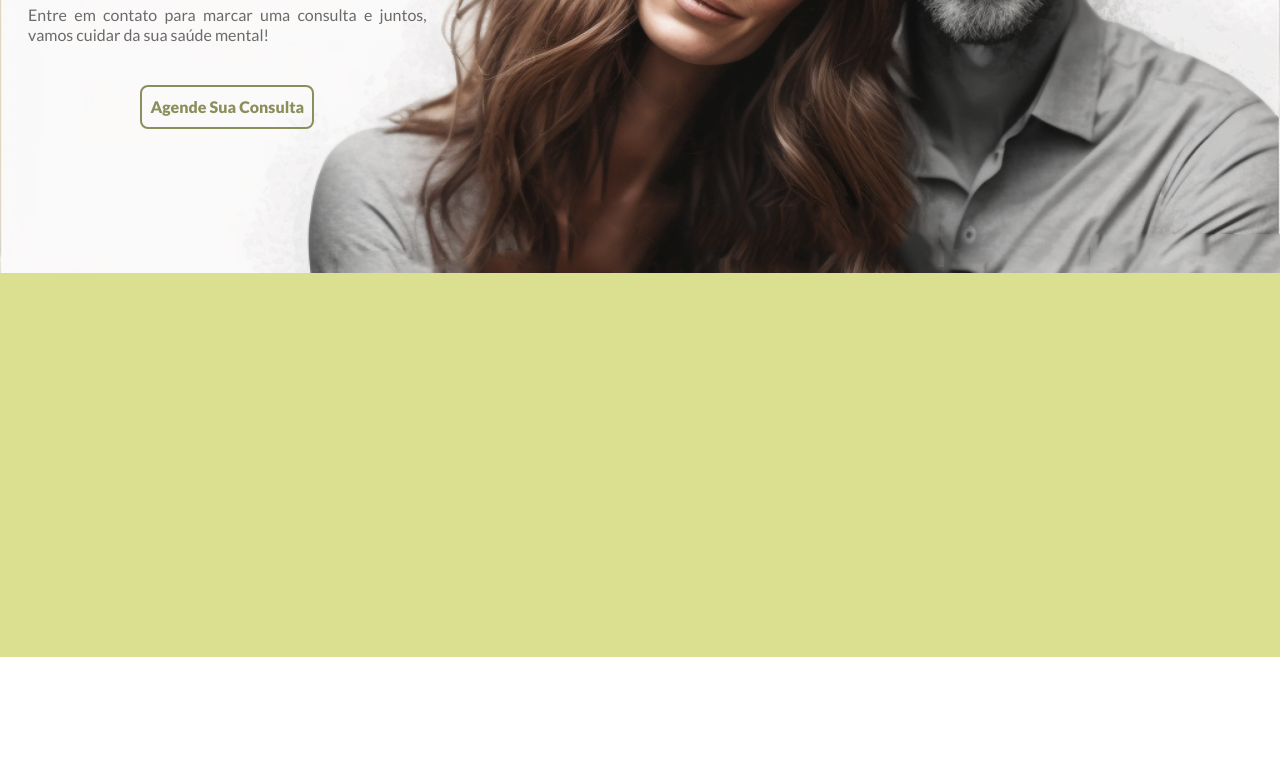
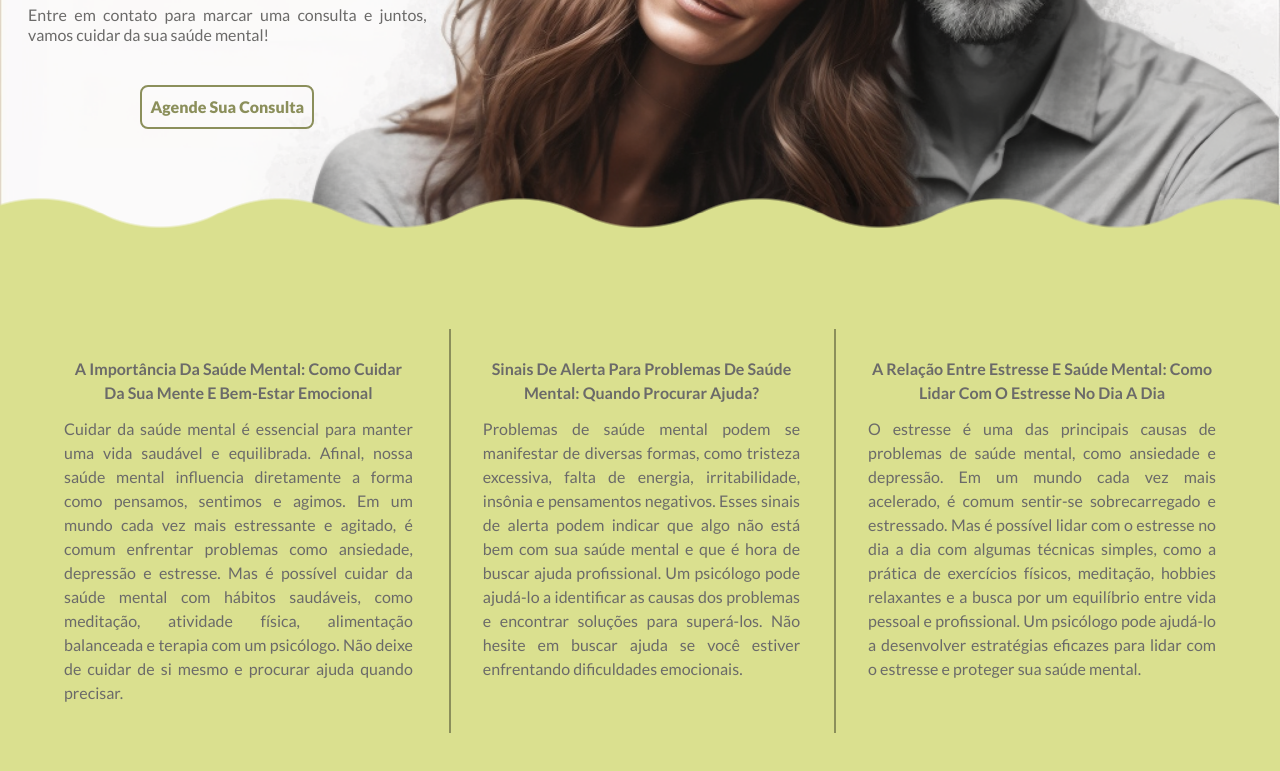
Before and after one commit to Pexex/site-eliza, a website: page index.html in a window 1280 px wide. Shown: the part 407-1178 px from the top of the page. Before the commit the page ends 1064 px from the top, so only its background shows below. Drawn offline with Linux system fonts and the light colour scheme.

Commit message:
Feature: Adicionada segunda seção

```diff
--- a/index.html
+++ b/index.html
@@ -107,7 +107,7 @@
                 Por meio do  processo terapêutico, trabalhamos juntos para identificar e trabalhar emoções, comportamentos e pensamentos,  fortalecendo a autoestima, autoconfiança e habilidade para tomar decisões importantes.
             </p>
             <p class="text-justify text-base leading-tight mt-2">
-                Entre em contato para marcar uma consulta e juntos,   vamos cuidar da sua saúde mental!
+                Entre em contato para marcar uma consulta e juntos, vamos cuidar da sua saúde mental!
             </p>
             <div class="p-2 mt-10 capitalize text-elizaDarkGreen font-extrabold border-2 border-elizaDarkGreen rounded-lg hover:cursor-pointer hover:text-elizaPurple hover:border-elizaPurple">
                 Agende sua consulta
@@ -115,7 +115,40 @@
         </div>
     </section>
 
-    <section id="teste" class="h-96 w-full bg-elizaGreen">
+    <section id="teste" class="
+        relative
+        flex
+        w-full
+        z-10
+        gap-5
+        pt-14
+        pb-14
+        divide-x-2
+        divide-elizaDarkGreen
+        bg-elizaGreen
+        before:bg-elizaGreen
+        before:absolute
+        before:w-full
+        before:h-full
+        before:translate-y-[-11rem]
+        before:[mask:var(--mask)]
+        before:z-[-1]"
+    >
+        <div class="ml-16 pr-4 py-7">
+            <h3 class="capitalize font-bold text-center pb-3">A importância da saúde mental: como cuidar da sua mente e bem-estar emocional</h3>
+            <p class="text-justify">Cuidar da saúde mental é essencial para manter uma vida saudável e equilibrada. Afinal, nossa saúde mental influencia diretamente a forma como pensamos, sentimos e agimos. Em um mundo cada vez mais estressante e agitado, é comum enfrentar problemas como ansiedade, depressão e estresse. Mas é possível cuidar da saúde mental com hábitos saudáveis, como meditação, atividade física, alimentação balanceada e terapia com um psicólogo. Não deixe de cuidar de si mesmo e procurar ajuda quando precisar.</p>
+        </div>
+
+        <div class="pl-8 pr-3.5 py-7">
+            <h3 class="capitalize font-bold text-center pb-3">Sinais de alerta para problemas de saúde mental: quando procurar ajuda?</h3>
+            <p class="text-justify">Problemas de saúde mental podem se manifestar de diversas formas, como tristeza excessiva, falta de energia, irritabilidade, insônia e pensamentos negativos. Esses sinais de alerta podem indicar que algo não está bem com sua saúde mental e que é hora de buscar ajuda profissional. Um psicólogo pode ajudá-lo a identificar as causas dos problemas e encontrar soluções para superá-los. Não hesite em buscar ajuda se você estiver enfrentando dificuldades emocionais.</p>
+
+        </div>
+
+        <div class="mr-16 py-7 pl-8">
+            <h3 class="capitalize font-bold text-center pb-3">A relação entre estresse e saúde mental: como lidar com o estresse no dia a dia</h3>
+            <p class="text-justify">O estresse é uma das principais causas de problemas de saúde mental, como ansiedade e depressão. Em um mundo cada vez mais acelerado, é comum sentir-se sobrecarregado e estressado. Mas é possível lidar com o estresse no dia a dia com algumas técnicas simples, como a prática de exercícios físicos, meditação, hobbies relaxantes e a busca por um equilíbrio entre vida pessoal e profissional. Um psicólogo pode ajudá-lo a desenvolver estratégias eficazes para lidar com o estresse e proteger sua saúde mental.</p>
+        </div>
 
     </section>
 
--- a/src/assets/styles/input.css
+++ b/src/assets/styles/input.css
@@ -2,3 +2,9 @@
 @tailwind base;
 @tailwind components;
 @tailwind utilities;
+
+:root {
+  --mask:
+  radial-gradient(134.16px at 50% 180.00px,#000 99%,#0000 101%) calc(50% - 120px) 0/240px 100%,
+  radial-gradient(134.16px at 50% -120px,#0000 99%,#000 101%) 50% 60px/240px 100% repeat-x;
+}
--- a/tailwind.config.js
+++ b/tailwind.config.js
@@ -6,6 +6,12 @@ module.exports = {
             "./index.html"
   ],
   theme: {
+    screens: {
+      sm: '480px',
+      md: '768px',
+      lg: '976px',
+      xl: '1440px',
+    },
     extend: {
       colors: {
         elizaPurple: '#786599',
```
Also changed, not shown: dist/output.css.
